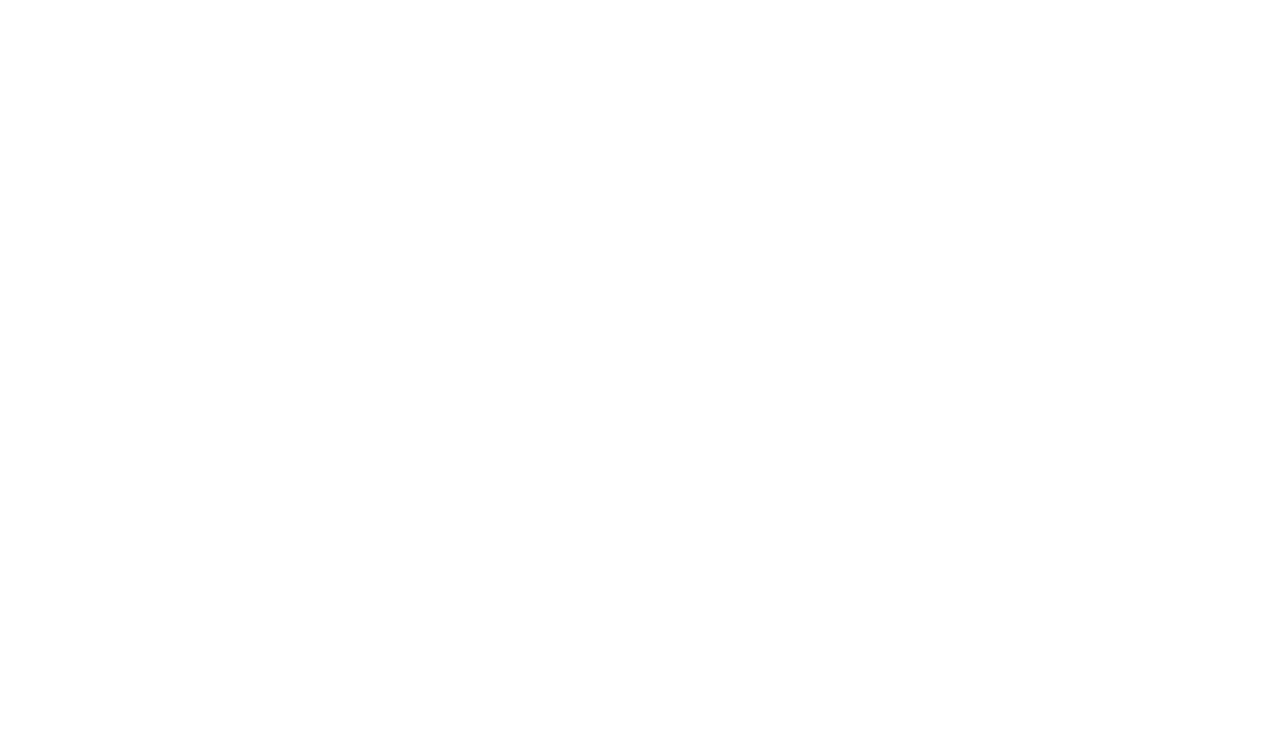
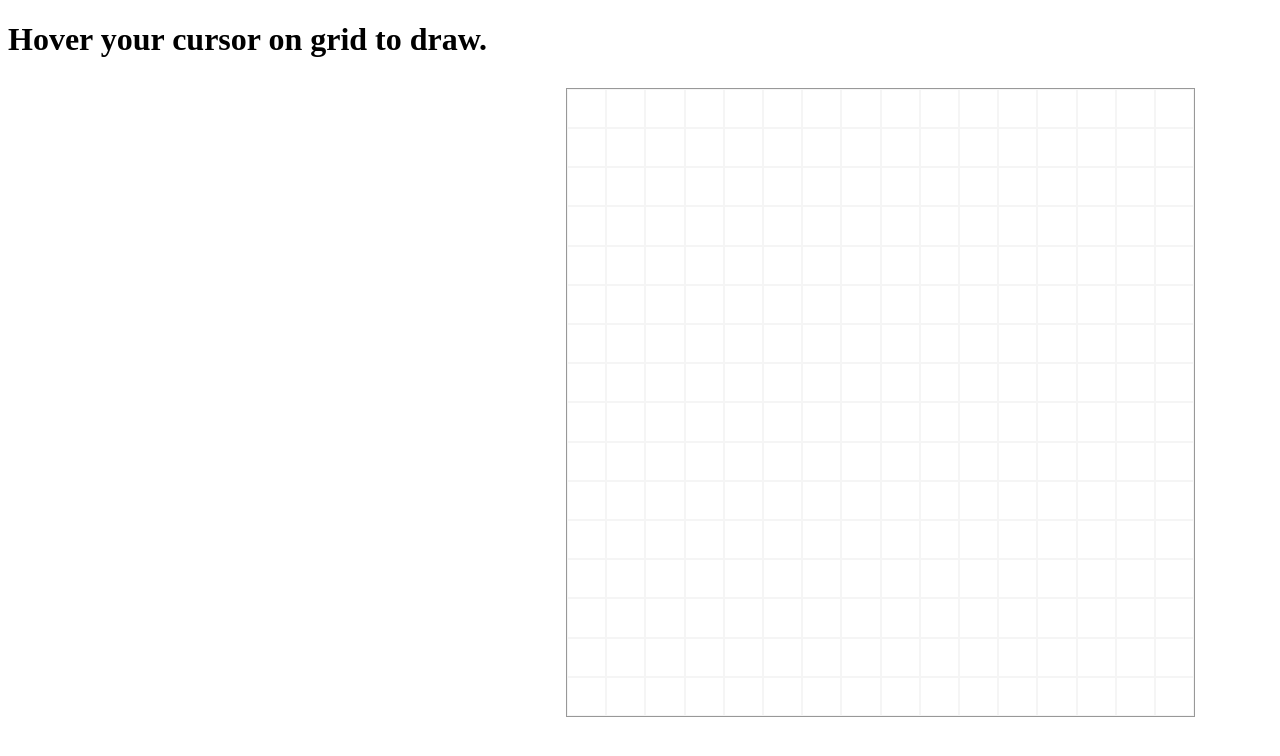
Before and after one commit to Chokchai213/Etch-a-Sketch, a plain HTML site: page index.html in a window 1280 px wide. Drawn offline with Linux system fonts and the light colour scheme.

Commit message:
finished created git and make grid visible

```diff
--- a/index.html
+++ b/index.html
@@ -1,12 +1,19 @@
 <!DOCTYPE html>
 <html lang="en">
+
 <head>
     <meta charset="UTF-8">
     <meta http-equiv="X-UA-Compatible" content="IE=edge">
     <meta name="viewport" content="width=device-width, initial-scale=1.0">
-    <title>Document</title>
+    <link rel="stylesheet" href="style.css" />
+    <title>Etch-A-Sketch</title>
 </head>
+
 <body>
+    <h1>Hover your cursor on grid to draw.</h1>
+    <div class="control-container"></div>
+    <div class="grid-container"></div>
     <script src="script.js"></script>
 </body>
+
 </html>
--- a/script.js
+++ b/script.js
@@ -0,0 +1,13 @@
+const gridContainer = document.querySelector('.grid-container');
+let perSide = 16; //initial size is 16 per side
+
+createGrid(perSide);
+
+function createGrid(perSide){
+    gridContainer.style.gridTemplateColumns = (`repeat(${perSide}, 1fr`);
+    gridContainer.style.gridTemplateRows = (`repeat(${perSide}, 1fr`);
+    for(let i = 0; i<perSide*perSide; i++) {
+      const gridCell = document.createElement('div');
+      gridContainer.appendChild(gridCell);
+    }
+}
--- /dev/null
+++ b/style.css
@@ -0,0 +1,14 @@
+.grid-container{
+    float: right;
+    margin-top: 1vh;
+    margin-right: 6vw;
+    box-sizing: content-box;
+    display: grid;
+    height: 49vw;
+    width: 49vw;
+    border: 1px rgba(0, 0, 0, 0.404) solid;
+}
+.grid-container div{
+    border: 1px rgba(0, 0, 0, 0.041) solid;
+  background-color: rgba(255, 255, 255, 1);
+}
```
